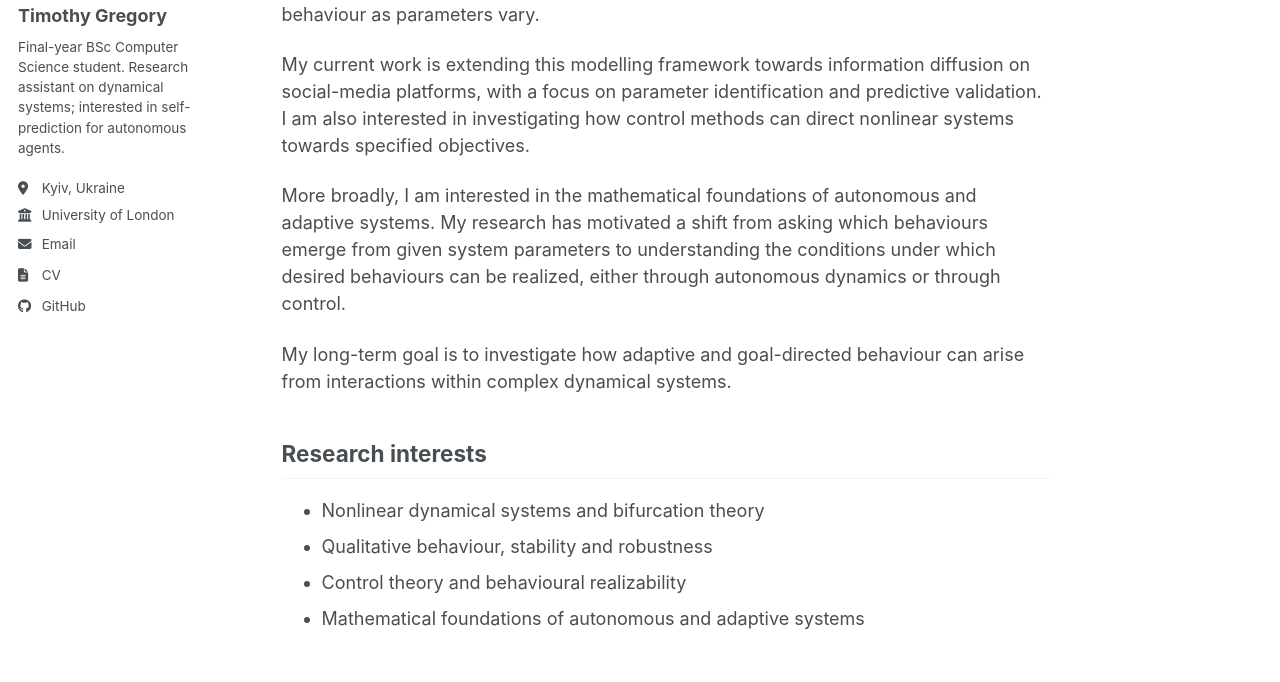
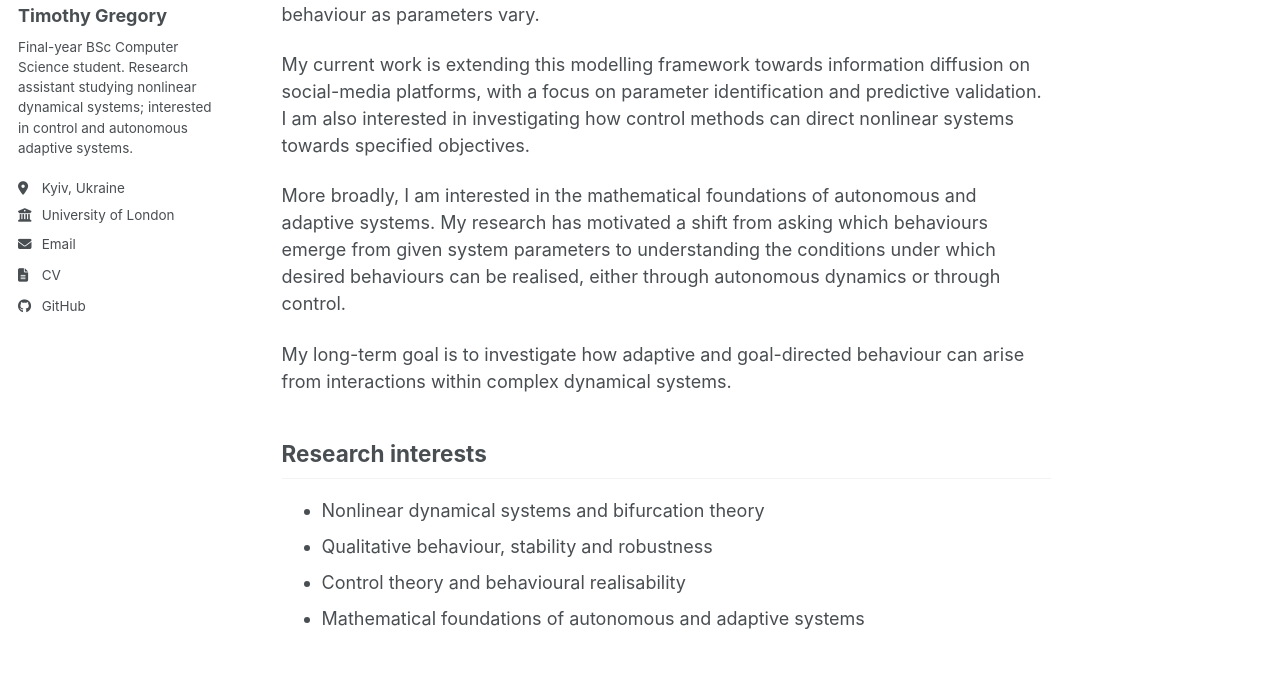
Before and after one commit to timgrego/timgrego.github.io, a Jekyll site: the page built from _pages/about.md, in a window 1280 px wide and 1197 px high. Shown: the part 328-1010 px from the top of the window. Built offline with Jekyll 4.4.1, drawn with Linux system fonts in a browser that asks for light colours; a script bundle is joined from its source files by our own code; library files that are not in the unit come from our copies.

Commit message:
Corrected sidebar description

```diff
--- a/_config.yml
+++ b/_config.yml
@@ -26,7 +26,7 @@ author:
   avatar           : "profile.png"
   name             : "Timothy Gregory"
   pronouns         : # example: "she/her"
-  bio              : "Final-year BSc Computer Science student. Research assistant on dynamical systems; interested in self-prediction for autonomous agents."
+  bio              : "Final-year BSc Computer Science student. Research assistant studying nonlinear dynamical systems; interested in control and autonomous adaptive systems."
   location         : "Kyiv, Ukraine"
   employer         : "University of London"
   uri              : # URL
--- a/_pages/about.md
+++ b/_pages/about.md
@@ -13,7 +13,7 @@ My research focuses on nonlinear discrete-time dynamical systems, particularly t
 
 My current work is extending this modelling framework towards information diffusion on social-media platforms, with a focus on parameter identification and predictive validation. I am also interested in investigating how control methods can direct nonlinear systems towards specified objectives.
 
-More broadly, I am interested in the mathematical foundations of autonomous and adaptive systems. My research has motivated a shift from asking which behaviours emerge from given system parameters to understanding the conditions under which desired behaviours can be realized, either through autonomous dynamics or through control.
+More broadly, I am interested in the mathematical foundations of autonomous and adaptive systems. My research has motivated a shift from asking which behaviours emerge from given system parameters to understanding the conditions under which desired behaviours can be realised, either through autonomous dynamics or through control.
 
 My long-term goal is to investigate how adaptive and goal-directed behaviour can arise from interactions within complex dynamical systems.
 
@@ -21,5 +21,5 @@ My long-term goal is to investigate how adaptive and goal-directed behaviour can
 
 - Nonlinear dynamical systems and bifurcation theory
 - Qualitative behaviour, stability and robustness
-- Control theory and behavioural realizability
+- Control theory and behavioural realisability
 - Mathematical foundations of autonomous and adaptive systems
```
